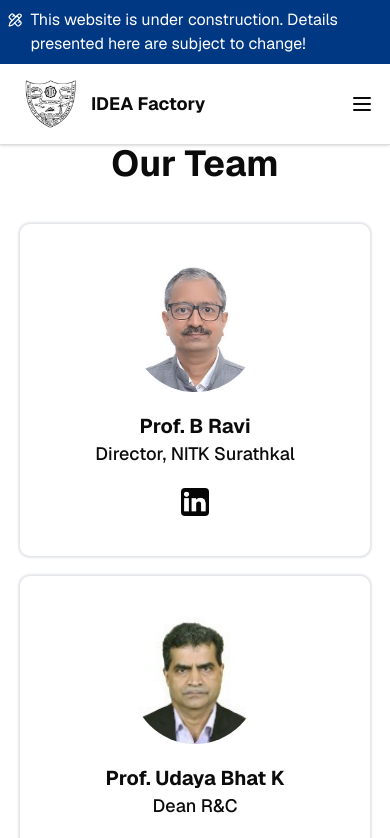
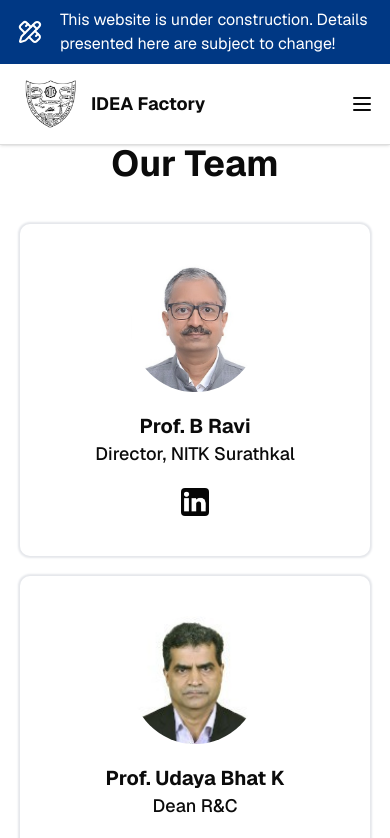
Before and after one commit to csd-robocon-nitk/idea-factory-website, a Next.js app: page /team in a window 390 px wide. Shown: the top 838 px of the page. Built offline with nearby package versions, Linux system fonts and the light colour scheme.

Commit message:
Fixed under construction message in header

```diff
--- a/components/header.tsx
+++ b/components/header.tsx
@@ -8,8 +8,8 @@ export default function Header() {
 
   return (
     <header className="border-b border-border shadow bg-background fixed w-full top-0 z-50">
-      <div className="flex justify-center py-2 px-2 gap-2 text-white bg-primary">
-        <PencilRuler /> This website is under construction. Details presented here are subject to change!
+      <div className="flex justify-center items-center py-2 px-2 gap-2 text-white bg-primary">
+        <PencilRuler className="w-20 sm:w-min" /> This website is under construction. Details presented here are subject to change!
       </div>
       <nav className="max-w-7xl mx-auto px-4 sm:px-6 lg:px-8 py-4 flex items-center justify-between">
         <a href="/">
--- a/components/hero-section.tsx
+++ b/components/hero-section.tsx
@@ -4,7 +4,7 @@ import { redirect } from "next/navigation"
 
 export default function HeroSection() {
   return (
-    <section className="relative overflow-hidden bg-gradient-to-br from-background via-background to-primary/5 min-h-screen flex items-center pt-28 md:pt-10 pb-10">
+    <section className="relative overflow-hidden bg-gradient-to-br from-background via-background to-primary/5 min-h-screen flex items-center pt-44 md:pt-10 pb-10">
       <div className="absolute inset-0 overflow-hidden pointer-events-none">
         <div className="absolute -top-40 -right-40 w-80 h-80 bg-secondary/10 rounded-full blur-3xl"></div>
         <div className="absolute -bottom-40 -left-40 w-80 h-80 bg-primary/10 rounded-full blur-3xl"></div>
```
